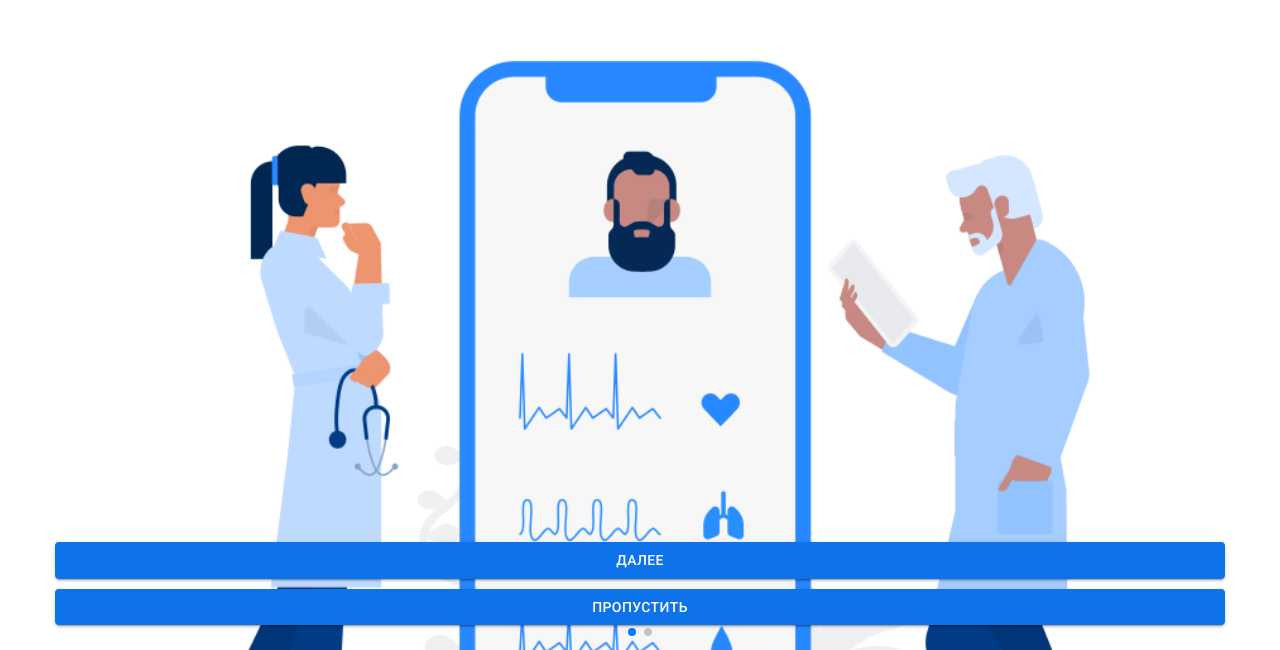
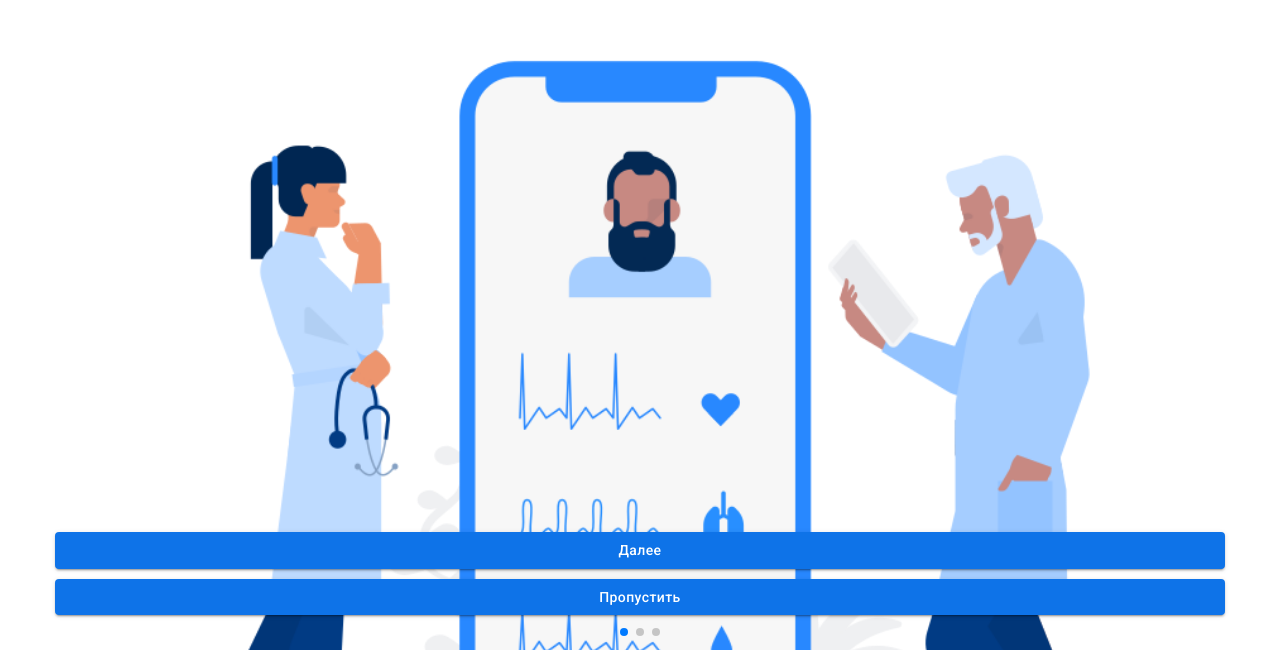
Before and after one commit to qubantech/gamma-seven, a React (Create React App) app: page /welcome in a window 1280 px wide. Shown: the part 150-800 px from the top of the page. Built offline with nearby package versions, Linux system fonts and the light colour scheme; a web font is replaced by a local one.

Commit message:
wel cam update

```diff
--- a/src/modules/welcome.module/welcome.module.tsx
+++ b/src/modules/welcome.module/welcome.module.tsx
@@ -11,6 +11,9 @@ import "./welcome.css"
 import welcome1 from "./welcome.resources/welcome1.png"
 //@ts-ignore
 import welcome2 from "./welcome.resources/welcome2.png"
+//@ts-ignore
+import welcome3 from "./welcome.resources/welcome3.png"
+
 import Typography from '@mui/material/Typography';
 
 
@@ -27,10 +30,11 @@ const WelcomeModule = () => {
         //менять высоту через css(!)
         <Container sx={{position:"relative"}} className={"height-nav"}>
             <img style={{ width:"100%"}} src={welcome1}/>
-            <Typography align={"center"} variant={"h6"}>Посредством нашего сервиса Вы сможете помочь улучшить медицину для каждого. </Typography>
-            <Stack sx={{position:"absolute", bottom:"25px", left:"0px", right:"0px"}}>
-                <Button sx={{marginX:"15px", marginBottom:"10px"}} variant={"contained"} onClick={() => prepend()}>Далее</Button>
-                <Button sx={{marginX:"15px"}} variant={"contained"} onClick={() => navigate("/profile")}>
+            <Typography align={"center"} variant={"h6"}>Добро пожаловать!</Typography>
+            <Typography align={"center"} variant={"body1"}>Посредством нашего сервиса Вы сможете внести вклад в повышение качества медицирны </Typography>
+            <Stack sx={{position:"absolute", bottom:"35px", left:"0px", right:"0px"}}>
+                <Button sx={{marginX:"15px", marginBottom:"10px", textTransform: "none"}} variant={"contained"} onClick={() => prepend()}>Далее</Button>
+                <Button sx={{marginX:"15px", textTransform: "none"}} variant={"contained"} onClick={() => navigate("/profile")}>
                     Пропустить
                 </Button>
             </Stack>
@@ -40,13 +44,24 @@ const WelcomeModule = () => {
             <img style={{paddingTop:"100px", width:"100%"}} src={welcome2}/>
             <Typography align={"center"} variant={"h6"}>В основе нашей работы роботизированный алгоритм, который позволяет ускорить обработку данных в 2 раза*</Typography>
             <Typography sx={{width:"100%"}} align={"center"} variant={"caption"}>*на основе внутренних исследований</Typography>
-            <Stack sx={{position:"absolute", bottom:"25px", left:"0px", right:"0px"}}>
-                <Button sx={{marginX:"15px", marginBottom:"10px"}} variant={"contained"} onClick={() => prepend()}>Далее</Button>
-                <Button sx={{marginX:"15px"}} variant={"contained"} onClick={() => navigate("/profile")}>
+            <Stack sx={{position:"absolute", bottom:"35px", left:"0px", right:"0px"}}>
+                <Button sx={{marginX:"15px", marginBottom:"10px", textTransform: "none"}} variant={"contained"} onClick={() => prepend()}>Далее</Button>
+                <Button sx={{marginX:"15px", textTransform: "none"}} variant={"contained"} onClick={() => navigate("/profile")}>
                     Пропустить
                 </Button>
             </Stack>
         </Container>,
+
+        <Container sx={{position:"relative"}} className={"height-nav"}>
+            <img style={{paddingTop:"100px", width:"100%"}} src={welcome3}/>
+            <Typography align={"center"} variant={"h6"}></Typography>
+            <Typography sx={{width:"100%"}} align={"center"} variant={"caption"}>*на основе внутренних исследований</Typography>
+            <Stack sx={{position:"absolute", bottom:"35px", left:"0px", right:"0px"}}>
+                <Button sx={{marginX:"15px", textTransform: "none"}} variant={"contained"} onClick={() => navigate("/profile")} >
+                    Продолжить
+                </Button>
+            </Stack>
+        </Container>
     ]
 
     return(
```
Also changed, not shown: src/modules/welcome.module/welcome.resources/welcome3.png (added).
